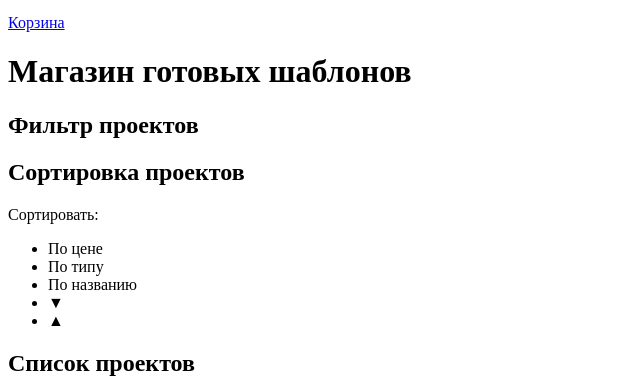
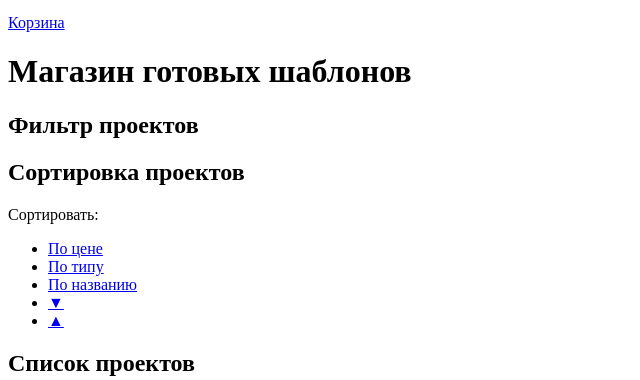
Before and after one commit to alisa-nova/144453-nerds-29, a plain HTML site: page catalog.html in a window 1280 px wide. Shown: the part 116-496 px from the top of the page, without its empty margins (0-640 px from the left). Drawn offline with Linux system fonts and the light colour scheme.

Commit message:
Update catalog.html

```diff
--- a/catalog.html
+++ b/catalog.html
@@ -37,11 +37,11 @@
           <h2>Сортировка проектов</h2>
           <p>Сортировать:</p>
           <ul>
-            <li>По цене</li>
-            <li>По типу</li>
-            <li>По названию</li>
-            <li>▼</li>
-            <li>▲</li>
+            <li><a href="blank.html">По цене</a></li>
+            <li><a href="blank.html">По типу</a></li>
+            <li><a href="blank.html">По названию</a></li>
+            <li><a href="blank.html">▼</a></li>
+            <li><a href="blank.html">▲</a></li>
           </ul>
         </div>
 
```
